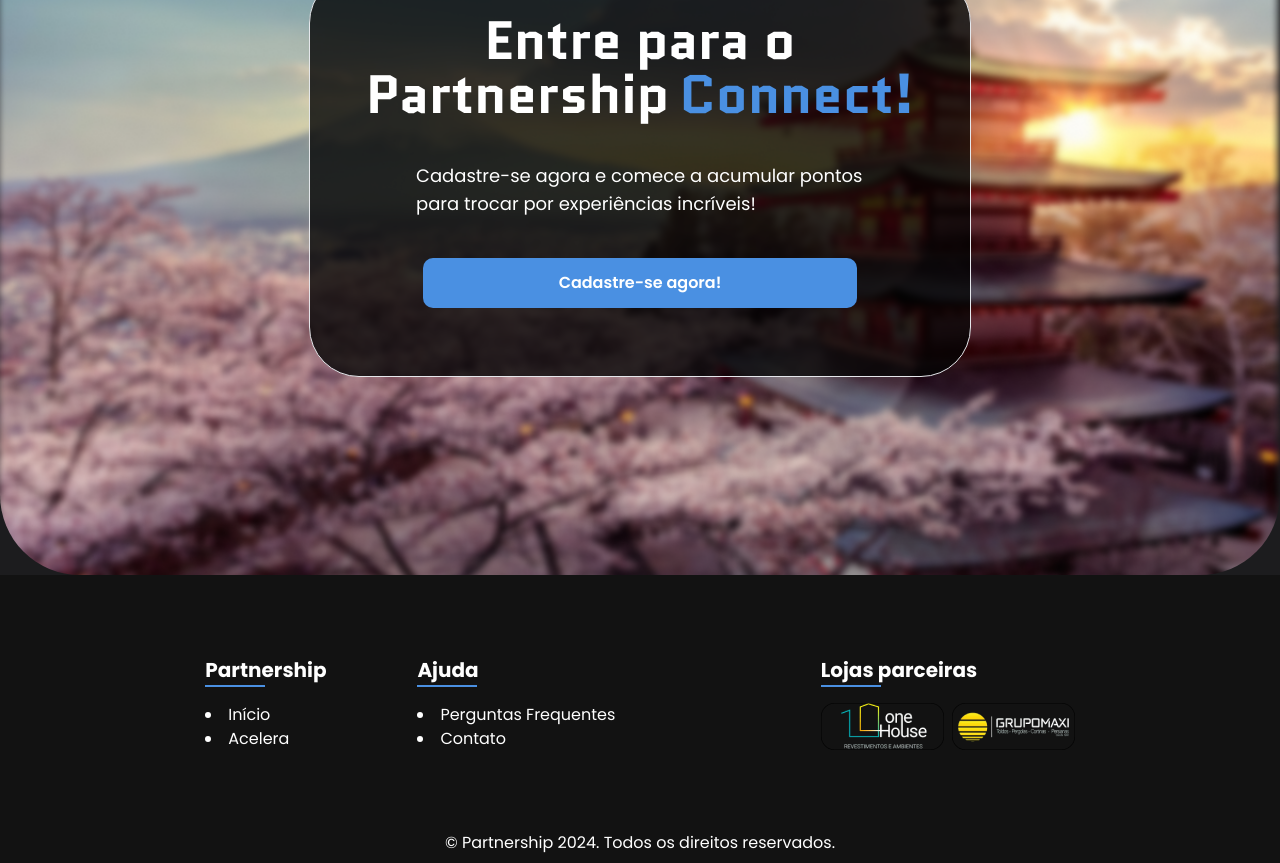
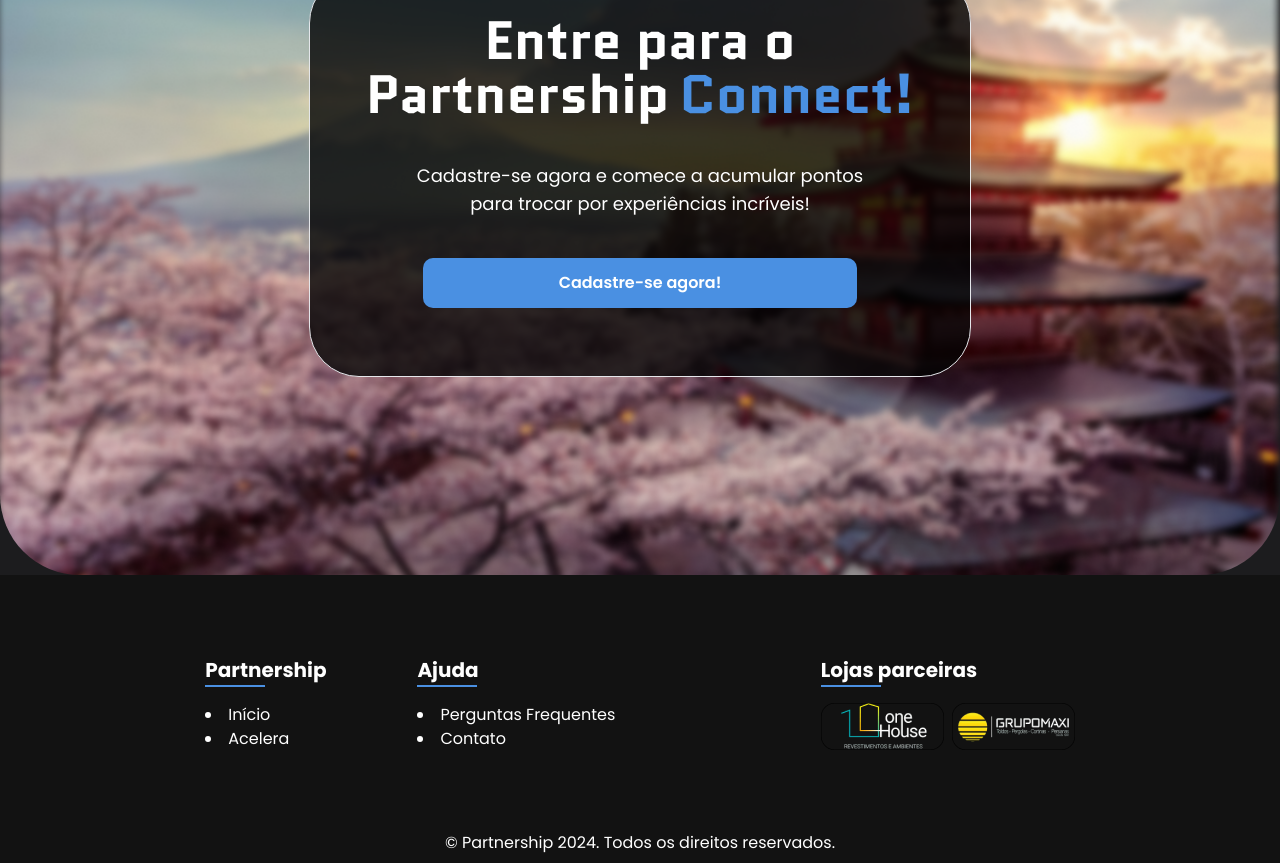
Before and after one commit to petersonfernandocouto/Plugowtech, a Next.js app: page /login in a window 1280 px wide. Shown: the part 2320-3183 px from the top of the page. Built offline with nearby package versions, Linux system fonts and the light colour scheme.

Commit message:
align invitation paragraph

```diff
--- a/ComponenteAcelera/Recompensas.tsx
+++ b/ComponenteAcelera/Recompensas.tsx
@@ -31,7 +31,7 @@ const Recompensas = () => {
                       </span>
                       </h1>
 
-                      <p className="text-base lg:text-lg 2xl:text-xl px-4 lg:px-0 text-center lg:w-[448px] lg:text-start pt-10 pb-10">
+                      <p className="text-base lg:text-lg 2xl:text-xl px-4 lg:px-0 text-center lg:w-[448px] lg: pt-10 pb-10">
                         Cadastre-se agora e comece a acumular pontos
                         para trocar por experiências incríveis!
                       </p>
--- a/Componentes/Invitation.tsx
+++ b/Componentes/Invitation.tsx
@@ -28,7 +28,7 @@ const Invitation = () => {
                     </span>
                     </h1>
 
-                    <p className="text-base lg:text-lg 2xl:text-xl px-4 lg:px-0 text-center lg:w-[448px] lg:text-start pt-10 pb-10">
+                    <p className="text-base lg:text-lg 2xl:text-xl px-4 lg:px-0 text-center lg:w-[448px] lg: pt-10 pb-10">
                       Cadastre-se agora e comece a acumular pontos
                       para trocar por experiências incríveis!
                     </p>
```
